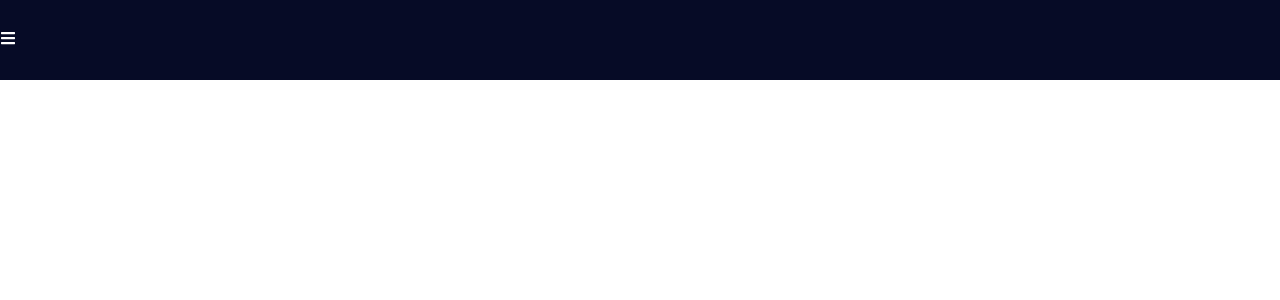
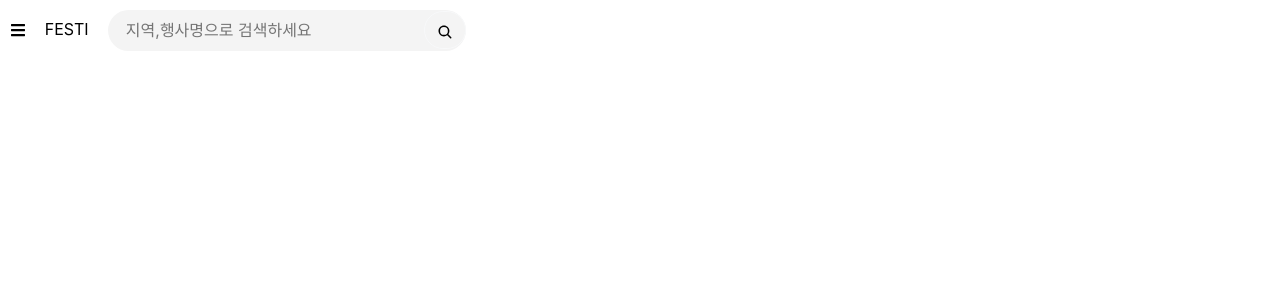
Before and after one commit to mcodnjs/web-project-festival, a React (Create React App) app in the folder client/: page / in a window 1280 px wide. Shown: the top 300 px of the page. Built offline with nearby package versions, Linux system fonts and the light colour scheme.

Commit message:
Add Header

```diff
--- a/client/public/index.html
+++ b/client/public/index.html
@@ -9,6 +9,7 @@
       name="description"
       content="Web site created using create-react-app"
     />
+    <link href="https://cdn.jsdelivr.net/npm/bootstrap@5.1.3/dist/css/bootstrap.min.css" rel="stylesheet" integrity="sha384-1BmE4kWBq78iYhFldvKuhfTAU6auU8tT94WrHftjDbrCEXSU1oBoqyl2QvZ6jIW3" crossorigin="anonymous">
     <link rel="apple-touch-icon" href="%PUBLIC_URL%/logo192.png" />
     <!--
       manifest.json provides metadata used when your web app is installed on a
@@ -29,6 +30,8 @@
   <body>
     <noscript>You need to enable JavaScript to run this app.</noscript>
     <div id="root"></div>
+    <script src="https://cdn.jsdelivr.net/npm/bootstrap@5.1.3/dist/js/bootstrap.bundle.min.js" integrity="sha384-ka7Sk0Gln4gmtz2MlQnikT1wXgYsOg+OMhuP+IlRH9sENBO0LRn5q+8nbTov4+1p" crossorigin="anonymous"></script>
+
     <!--
       This HTML file is a template.
       If you open it directly in the browser, you will see an empty page.
--- a/client/src/components/Header.css
+++ b/client/src/components/Header.css
@@ -1,4 +1,5 @@
-.navbar{
+
+/* .navbar{
     background-color: #060b26;
     height: 80px;
     display: flex;
@@ -27,7 +28,6 @@
     left: 0;
     transition: 350ms;
   }
-
   .nav-text{
     display: flex;
     justify-content: flex-start;
@@ -51,7 +51,6 @@
   .nav-text a:hover{
     background-color: #1a83ff;
   }
-
   .nav-menu-items {
     width:100%;
   }
@@ -66,4 +65,35 @@
   }
   span {
     margin-left:16px;
-  }
+  } */
+
+.nav {
+    /* background-color: rgb(55, 215, 215); */
+    border-bottom: 1px
+}
+.nav-inner {
+    margin: 0.6rem;
+}
+.nav-toggler {
+    margin-top: 22px;
+}
+.nav-title {
+    color: black;
+    text-decoration-line: none;
+    margin-top: 17px;
+}
+.nav-search {
+    display: flex;
+    background-color: rgb(244, 244, 244);
+    border-radius: 24px;
+    padding: 0.1rem 0rem 0.1rem 1rem;
+}
+.search-input {
+    background-color: transparent;
+    border: none;
+    outline: none;
+    width: 300px;
+}
+.btn-outline-light {
+    border-radius: 24px;
+}
--- a/client/src/components/Header.js
+++ b/client/src/components/Header.js
@@ -4,7 +4,9 @@ import { Link } from 'react-router-dom';
 import { SidebarData } from './SidebarData';
 import './Header.css';
 import * as FaIcons from 'react-icons/fa';
-import * as AiIcons from 'react-icons/ai';
+import * as IoIcons from 'react-icons/io5';
+import { Navbar } from 'react-bootstrap';
+
 // 아이콘 컬러 전체 변경 기능
 import { IconContext } from 'react-icons';
 
@@ -16,23 +18,18 @@ function Header(props){
 
     return (
         <div>
-            <IconContext.Provider value={{ color: '#fff' }}>
-                {/* 네비게이션 토글 코드 */}
-                <div className="navbar">
-                    <a herf="/">
-                        <FaIcons.FaBars onClick={showSidebar} />
-                    </a>
-                </div>
-                {/* <nav className={sidebar ? 'nav-menu active' : 'nav-manu'}>
-                    <ui className="nav-menu-items" onClick={showSidebar}>
-                        <li className="navbar-toggle">
-                            <Link to="/" className="menu-bars">
-                                <AiIcons.AiOutlineClose />
-                            </Link>
-                        </li>
-                    </ui>
-                </nav>  */}
-            </IconContext.Provider>
+            <div class="container-fixed nav">
+                <IconContext.Provider value={{ color: '#000' }}>
+                    <FaIcons.FaBars class="nav-toggler nav-inner" onClick={showSidebar} />
+                    <a class="nav-title nav-inner">FESTI</a>
+                    <form class="nav-search nav-inner">
+                        <input class="search-input" type="search" placeholder="지역,행사명으로 검색하세요"></input>
+                        <button class="btn btn-outline-light" type="submit">
+                            <IoIcons.IoSearch class="" onClick={1} />
+                        </button>
+                    </form>
+                </IconContext.Provider>
+            </div>
         </div>
     )
 }
```
